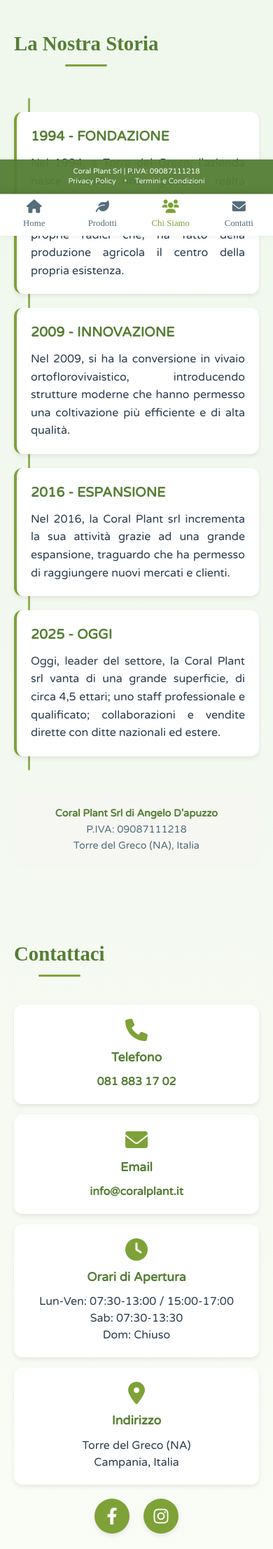
After one commit to Riccio9971/coralplant, a PHP site: page /mobile/mobile-index.php in a window 390 px wide. The commit adds this page. Shown: the part 507-2721 px from the top of the page at 70% size. Run offline with PHP 8.4, Linux system fonts and the light colour scheme; data that the repository does not hold is empty.

Commit message:
Crea mobile-index.php e uniforma pagine mobile con P.IVA
NUOVO FILE: mobile/mobile-index.php
- Crea pagina index mobile completa con sezioni Hero, Chi Siamo, Contatti
- Implementa footer legale discreto identico a mobile-prodotti.php
- Include P.IVA nel footer legale: "Coral Plant Srl | P.IVA: 09087111218"
- Aggiunge JavaScript intelligente per gestire icone attive nel footer:
  * Rileva sezione visibile tramite Intersection Observer
  * Aggiorna automaticamente icona attiva quando si scorre
  * Gestisce hash URL (#chi-siamo, #contatti)
  * Evidenzia icona corretta in base alla posizione di scroll
- Implementa smooth scrolling tra sezioni
- Design coerente con mobile-prodotti.php

MODIFICHE: mobile/mobile-prodotti.php
- Aggiunge P.IVA nel footer legale per uniformità
- Aumenta padding del footer legale da 8px a 10px
- Aumenta line-height da 1.3 a 1.4 per leggibilità
- Footer legale ora su due righe: P.IVA + link legali

RISOLVE:
✅ Footer legale ora visibile in mobile-index.php
✅ Uniformità tra mobile-index.php e mobile-prodotti.php
✅ Icone footer attive cambiano correttamente in base alla sezione
✅ P.IVA presente in entrambe le pagine mobile
✅ Navigazione fluida tra sezioni con smooth scroll

```diff
--- /dev/null
+++ b/mobile/mobile-index.php
@@ -0,0 +1,539 @@
+<?php
+/**
+ * Pagina Index mobile per Coral Plant
+ */
+
+// Impostazioni della pagina
+$page_title = 'Coral Plant - Innovazione & Tradizione';
+$is_mobile = true;
+
+// Include la configurazione del database
+require_once '../config.php';
+?>
+<!DOCTYPE html>
+<html lang="it">
+<head>
+    <meta charset="UTF-8">
+    <meta name="viewport" content="width=device-width, initial-scale=1.0, maximum-scale=1.0, user-scalable=no">
+    <title><?php echo $page_title; ?></title>
+
+    <!-- Importazione del font Varela Round da Google Fonts -->
+    <link rel="preconnect" href="https://fonts.googleapis.com">
+    <link rel="preconnect" href="https://fonts.gstatic.com" crossorigin>
+    <link href="https://fonts.googleapis.com/css2?family=Varela+Round&display=swap" rel="stylesheet">
+
+    <link rel="stylesheet" href="mobile-styles.css">
+    <link rel="stylesheet" href="https://cdnjs.cloudflare.com/ajax/libs/font-awesome/6.0.0/css/all.min.css">
+    <style>
+        /* Stili per impedire lo scorrimento orizzontale */
+        html, body {
+            overflow-x: hidden;
+            width: 100%;
+            position: relative;
+            font-family: 'Varela Round', 'Arial Rounded MT Bold', 'Segoe UI', Tahoma, Geneva, Verdana, sans-serif;
+        }
+
+        body {
+            padding-bottom: 95px; /* Spazio per il footer fisso + footer legale */
+            background: linear-gradient(to top,
+                rgba(245, 245, 230, 0.25),
+                rgba(179, 213, 155, 0.15),
+                rgba(182, 220, 172, 0.23));
+        }
+
+        h1, h2, h3, h4, h5, h6 {
+            font-family: 'Varela Round', 'Arial Rounded MT Bold', 'Segoe UI', Tahoma, Geneva, Verdana, sans-serif;
+        }
+
+        /* Hero Section */
+        .hero-section {
+            height: 60vh;
+            background: url('../images/azienda.jpeg') center/cover no-repeat;
+            position: relative;
+            display: flex;
+            align-items: center;
+            justify-content: center;
+            color: white;
+            text-align: center;
+        }
+
+        .hero-overlay {
+            position: absolute;
+            top: 0;
+            left: 0;
+            width: 100%;
+            height: 100%;
+            background: linear-gradient(to bottom, rgba(0,0,0,0.4), rgba(85, 126, 52, 0.6));
+        }
+
+        .hero-content {
+            position: relative;
+            z-index: 2;
+            padding: 20px;
+        }
+
+        .hero-title {
+            font-size: 2.5rem;
+            margin-bottom: 10px;
+            text-shadow: 2px 2px 4px rgba(0,0,0,0.5);
+        }
+
+        .hero-subtitle {
+            font-size: 1.2rem;
+            opacity: 0.95;
+            margin-bottom: 20px;
+        }
+
+        .hero-button {
+            background: var(--primary-color);
+            color: white;
+            padding: 12px 30px;
+            border-radius: 25px;
+            text-decoration: none;
+            display: inline-block;
+            margin-top: 15px;
+            font-weight: 600;
+            box-shadow: 0 4px 6px rgba(0,0,0,0.3);
+        }
+
+        .hero-button:active {
+            transform: scale(0.98);
+        }
+
+        /* Section Styles */
+        .section {
+            padding: 40px 20px;
+        }
+
+        .section-title {
+            font-size: 1.8rem;
+            color: var(--accent-color);
+            text-align: center;
+            margin-bottom: 25px;
+            position: relative;
+        }
+
+        .section-title::after {
+            content: '';
+            display: block;
+            width: 60px;
+            height: 3px;
+            background: var(--primary-color);
+            margin: 10px auto 0;
+        }
+
+        /* Timeline Chi Siamo */
+        .timeline {
+            position: relative;
+            margin: 30px 0;
+        }
+
+        .timeline-item {
+            background: white;
+            border-radius: 12px;
+            padding: 20px;
+            margin-bottom: 20px;
+            box-shadow: var(--shadow);
+            border-left: 4px solid var(--primary-color);
+        }
+
+        .timeline-item h3 {
+            color: var(--accent-color);
+            font-size: 1.2rem;
+            margin-bottom: 10px;
+        }
+
+        .timeline-item p {
+            color: var(--text-dark);
+            line-height: 1.6;
+            text-align: justify;
+        }
+
+        /* Contatti Section */
+        .contact-grid {
+            display: grid;
+            gap: 15px;
+            margin-top: 25px;
+        }
+
+        .contact-card {
+            background: white;
+            border-radius: 12px;
+            padding: 20px;
+            box-shadow: var(--shadow);
+            text-align: center;
+        }
+
+        .contact-card i {
+            font-size: 2rem;
+            color: var(--primary-color);
+            margin-bottom: 10px;
+        }
+
+        .contact-card h3 {
+            color: var(--accent-color);
+            font-size: 1.1rem;
+            margin-bottom: 8px;
+        }
+
+        .contact-card p {
+            color: var(--text-dark);
+            line-height: 1.5;
+        }
+
+        .contact-card a {
+            color: var(--accent-color);
+            text-decoration: none;
+            font-weight: 600;
+        }
+
+        .contact-card a:active {
+            opacity: 0.7;
+        }
+
+        /* Map */
+        .map-container {
+            margin-top: 25px;
+            border-radius: 12px;
+            overflow: hidden;
+            box-shadow: var(--shadow);
+        }
+
+        .map-container iframe {
+            width: 100%;
+            height: 300px;
+            border: none;
+        }
+
+        /* Social Links */
+        .social-links {
+            display: flex;
+            justify-content: center;
+            gap: 20px;
+            margin-top: 20px;
+        }
+
+        .social-links a {
+            width: 50px;
+            height: 50px;
+            border-radius: 50%;
+            background: var(--primary-color);
+            color: white;
+            display: flex;
+            align-items: center;
+            justify-content: center;
+            font-size: 1.5rem;
+            text-decoration: none;
+            box-shadow: var(--shadow);
+        }
+
+        .social-links a:active {
+            transform: scale(0.95);
+        }
+
+        /* Footer fisso in fondo alla pagina */
+        .footer-nav {
+            position: fixed;
+            bottom: 0;
+            left: 0;
+            width: 100%;
+            height: var(--footer-height);
+            background: white;
+            box-shadow: 0 -2px 10px rgba(0, 0, 0, 0.1);
+            z-index: 900;
+            display: flex;
+            justify-content: space-around;
+            border-top: 1px solid var(--beige);
+        }
+
+        /* Footer legale discreto - posizionato sopra il footer di navigazione */
+        .legal-footer-mobile {
+            position: fixed;
+            bottom: var(--footer-height);
+            left: 0;
+            width: 100%;
+            background: rgba(85, 126, 52, 0.95);
+            color: white;
+            text-align: center;
+            padding: 10px;
+            font-size: 0.65rem;
+            line-height: 1.4;
+            z-index: 850;
+            box-shadow: 0 -1px 3px rgba(0, 0, 0, 0.1);
+        }
+
+        .legal-footer-mobile a {
+            color: white;
+            text-decoration: none;
+            opacity: 0.95;
+            padding: 0 6px;
+            font-weight: 500;
+        }
+
+        .legal-footer-mobile a:active {
+            opacity: 0.7;
+        }
+
+        .legal-footer-mobile .separator {
+            opacity: 0.7;
+            padding: 0 3px;
+        }
+
+        .footer-link {
+            display: flex;
+            flex-direction: column;
+            align-items: center;
+            justify-content: center;
+            text-decoration: none;
+            color: var(--text-light);
+            padding: 8px 0;
+            flex: 1;
+            font-size: 0.8rem;
+        }
+
+        .footer-link i {
+            font-size: 1.2rem;
+            margin-bottom: 5px;
+        }
+
+        .footer-link.active {
+            color: var(--primary-color);
+        }
+
+        /* P.IVA Info */
+        .piva-info {
+            text-align: center;
+            padding: 20px;
+            background: var(--beige-light);
+            border-radius: 12px;
+            margin: 20px 0;
+            font-size: 0.9rem;
+            color: var(--text-light);
+        }
+
+        .piva-info strong {
+            color: var(--accent-color);
+        }
+    </style>
+</head>
+<body>
+    <!-- Hero Section -->
+    <section class="hero-section">
+        <div class="hero-overlay"></div>
+        <div class="hero-content">
+            <h1 class="hero-title">Coral Plant</h1>
+            <p class="hero-subtitle">Giovani Piante da Reddito</p>
+            <a href="mobile-prodotti.php" class="hero-button">
+                <i class="fas fa-leaf"></i> Esplora i Prodotti
+            </a>
+        </div>
+    </section>
+
+    <!-- Sezione Chi Siamo -->
+    <section id="chi-siamo" class="section">
+        <h2 class="section-title">La Nostra Storia</h2>
+
+        <div class="timeline">
+            <div class="timeline-item">
+                <h3>1994 - FONDAZIONE</h3>
+                <p>Nel 1994, a Torre del Greco, l'azienda nasce come una giovane realtà produttiva di fiore reciso. Una storia fatta di passione e attaccamento alle proprie radici che, ha fatto della produzione agricola il centro della propria esistenza.</p>
+            </div>
+
+            <div class="timeline-item">
+                <h3>2009 - INNOVAZIONE</h3>
+                <p>Nel 2009, si ha la conversione in vivaio ortoflorovivaistico, introducendo strutture moderne che hanno permesso una coltivazione più efficiente e di alta qualità.</p>
+            </div>
+
+            <div class="timeline-item">
+                <h3>2016 - ESPANSIONE</h3>
+                <p>Nel 2016, la Coral Plant srl incrementa la sua attività grazie ad una grande espansione, traguardo che ha permesso di raggiungere nuovi mercati e clienti.</p>
+            </div>
+
+            <div class="timeline-item">
+                <h3>2025 - OGGI</h3>
+                <p>Oggi, leader del settore, la Coral Plant srl vanta di una grande superficie, di circa 4,5 ettari; uno staff professionale e qualificato; collaborazioni e vendite dirette con ditte nazionali ed estere.</p>
+            </div>
+        </div>
+
+        <!-- P.IVA Info -->
+        <div class="piva-info">
+            <strong>Coral Plant Srl di Angelo D'apuzzo</strong><br>
+            P.IVA: 09087111218<br>
+            Torre del Greco (NA), Italia
+        </div>
+    </section>
+
+    <!-- Sezione Contatti -->
+    <section id="contatti" class="section">
+        <h2 class="section-title">Contattaci</h2>
+
+        <div class="contact-grid">
+            <div class="contact-card">
+                <i class="fas fa-phone"></i>
+                <h3>Telefono</h3>
+                <p><a href="tel:0818831702">081 883 17 02</a></p>
+            </div>
+
+            <div class="contact-card">
+                <i class="fas fa-envelope"></i>
+                <h3>Email</h3>
+                <p><a href="mailto:info@coralplant.it">info@coralplant.it</a></p>
+            </div>
+
+            <div class="contact-card">
+                <i class="fas fa-clock"></i>
+                <h3>Orari di Apertura</h3>
+                <p>
+                    Lun-Ven: 07:30-13:00 / 15:00-17:00<br>
+                    Sab: 07:30-13:30<br>
+                    Dom: Chiuso
+                </p>
+            </div>
+
+            <div class="contact-card">
+                <i class="fas fa-map-marker-alt"></i>
+                <h3>Indirizzo</h3>
+                <p>Torre del Greco (NA)<br>Campania, Italia</p>
+            </div>
+        </div>
+
+        <!-- Social Links -->
+        <div class="social-links">
+            <a href="https://www.facebook.com/p/Azienda-Agricola-Coral-Plant-100063724861260/" aria-label="Facebook">
+                <i class="fab fa-facebook-f"></i>
+            </a>
+            <a href="https://www.instagram.com/coral.plant/" aria-label="Instagram">
+                <i class="fab fa-instagram"></i>
+            </a>
+        </div>
+
+        <!-- Mappa -->
+        <div class="map-container">
+            <iframe
+                src="https://www.google.com/maps/embed?pb=!1m18!1m12!1m3!1d3022.1!2d14.37!3d40.78!2m3!1f0!2f0!3f0!3m2!1i1024!2i768!4f13.1!3m3!1m2!1s0x0%3A0x0!2zNDDCsDQ2JzQ4LjAiTiAxNMKwMjInMTIuMCJF!5e0!3m2!1sit!2sit!4v1234567890"
+                allowfullscreen=""
+                loading="lazy"
+                referrerpolicy="no-referrer-when-downgrade">
+            </iframe>
+        </div>
+    </section>
+
+    <!-- Footer Mobile -->
+    <div class="footer-nav">
+        <a href="#" class="footer-link active" data-section="home">
+            <i class="fas fa-home"></i>
+            <span>Home</span>
+        </a>
+        <a href="mobile-prodotti.php" class="footer-link">
+            <i class="fas fa-leaf"></i>
+            <span>Prodotti</span>
+        </a>
+        <a href="#chi-siamo" class="footer-link" data-section="chi-siamo">
+            <i class="fas fa-users"></i>
+            <span>Chi Siamo</span>
+        </a>
+        <a href="#contatti" class="footer-link" data-section="contatti">
+            <i class="fas fa-envelope"></i>
+            <span>Contatti</span>
+        </a>
+    </div>
+
+    <!-- Footer legale discreto -->
+    <div class="legal-footer-mobile">
+        Coral Plant Srl | P.IVA: 09087111218<br>
+        <a href="mobile-privacy.php">Privacy Policy</a>
+        <span class="separator">•</span>
+        <a href="mobile-termini.php">Termini e Condizioni</a>
+    </div>
+
+    <!-- Script per gestire le icone attive nel footer -->
+    <script>
+    document.addEventListener('DOMContentLoaded', function() {
+        // Gestione icone attive nel footer in base allo scroll e hash
+        const footerLinks = document.querySelectorAll('.footer-link[data-section]');
+        const sections = document.querySelectorAll('.section[id]');
+
+        function setActiveFooterLink(sectionId) {
+            footerLinks.forEach(link => {
+                const linkSection = link.getAttribute('data-section');
+                if (linkSection === sectionId || (sectionId === 'home' && linkSection === 'home')) {
+                    link.classList.add('active');
+                } else {
+                    link.classList.remove('active');
+                }
+            });
+        }
+
+        // Controlla hash all'avvio
+        function checkHash() {
+            const hash = window.location.hash.substring(1);
+            if (hash) {
+                setActiveFooterLink(hash);
+            } else {
+                setActiveFooterLink('home');
+            }
+        }
+
+        // Osserva lo scroll per attivare le sezioni
+        const observerOptions = {
+            root: null,
+            rootMargin: '-50% 0px -50% 0px',
+            threshold: 0
+        };
+
+        const observer = new IntersectionObserver((entries) => {
+            entries.forEach(entry => {
+                if (entry.isIntersecting) {
+                    const sectionId = entry.target.getAttribute('id');
+                    setActiveFooterLink(sectionId);
+                    // Aggiorna l'hash senza scroll
+                    if (history.replaceState) {
+                        history.replaceState(null, null, '#' + sectionId);
+                    }
+                }
+            });
+        }, observerOptions);
+
+        // Osserva tutte le sezioni
+        sections.forEach(section => {
+            observer.observe(section);
+        });
+
+        // Gestisci click sui link del footer
+        footerLinks.forEach(link => {
+            link.addEventListener('click', function(e) {
+                const href = this.getAttribute('href');
+                if (href && href.startsWith('#')) {
+                    e.preventDefault();
+                    const targetId = href.substring(1);
+                    const targetSection = document.getElementById(targetId);
+
+                    if (targetSection) {
+                        targetSection.scrollIntoView({ behavior: 'smooth' });
+                        setActiveFooterLink(targetId);
+                    } else if (href === '#') {
+                        window.scrollTo({ top: 0, behavior: 'smooth' });
+                        setActiveFooterLink('home');
+                    }
+                }
+            });
+        });
+
+        // Controlla l'hash al caricamento
+        checkHash();
+
+        // Ascolta i cambiamenti di hash
+        window.addEventListener('hashchange', checkHash);
+
+        // Feedback tattile per tutti i link
+        document.querySelectorAll('a, button').forEach(element => {
+            element.addEventListener('touchstart', function() {
+                if (navigator.vibrate) {
+                    navigator.vibrate(10);
+                }
+            });
+        });
+    });
+    </script>
+</body>
+</html>
--- a/mobile/mobile-prodotti.php
+++ b/mobile/mobile-prodotti.php
@@ -492,9 +492,9 @@ if ($filtro_varieta > 0) {
             background: rgba(85, 126, 52, 0.95);
             color: white;
             text-align: center;
-            padding: 8px 10px;
+            padding: 10px;
             font-size: 0.65rem;
-            line-height: 1.3;
+            line-height: 1.4;
             z-index: 850;
             box-shadow: 0 -1px 3px rgba(0, 0, 0, 0.1);
         }
@@ -1154,6 +1154,7 @@ if ($filtro_varieta > 0) {
 
     <!-- Footer legale discreto -->
     <div class="legal-footer-mobile">
+        Coral Plant Srl | P.IVA: 09087111218<br>
         <a href="mobile-privacy.php">Privacy Policy</a>
         <span class="separator">•</span>
         <a href="mobile-termini.php">Termini e Condizioni</a>
```
